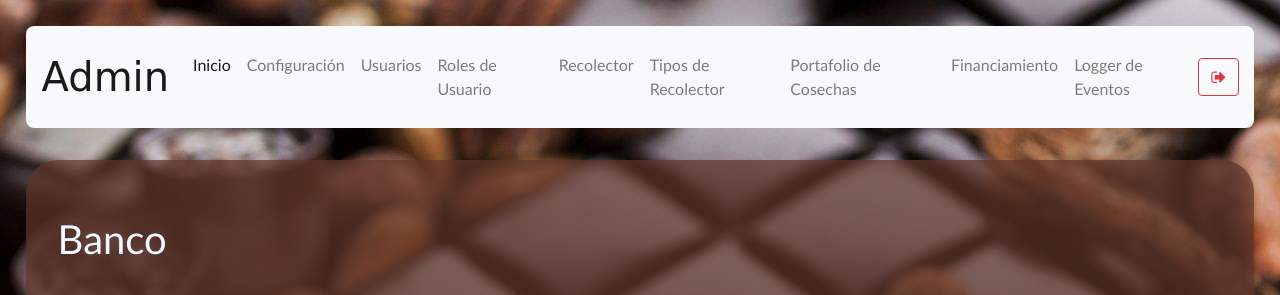
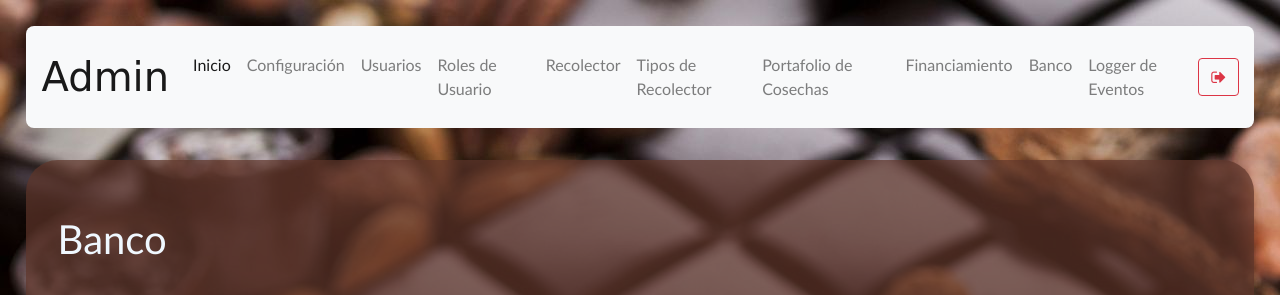
Before and after one commit to Eycer-usb/theodoma-cacao, a Flask app: page /bank in a window 1280 px wide. Shown: the top 295 px of the page. Run offline with Flask 2, Linux system fonts and the light colour scheme; a user stored in the database is signed in; some libraries are stand-ins or nearby versions.

Commit message:
edit base

```diff
--- a/templates/base.html
+++ b/templates/base.html
@@ -48,8 +48,12 @@
               <a class="nav-link" href="/harvestFinancing">Financiamiento</a>
             </li>
             <li class="nav-item">
+              <a class="nav-link" href="/bank">Banco</a>
+            </li>
+            <li class="nav-item">
               <a class="nav-link" href="/logger">Logger de Eventos</a>
             </li>
+
 
             {% elif session['rol'] == 'shopping-analyst' %}
 
```
